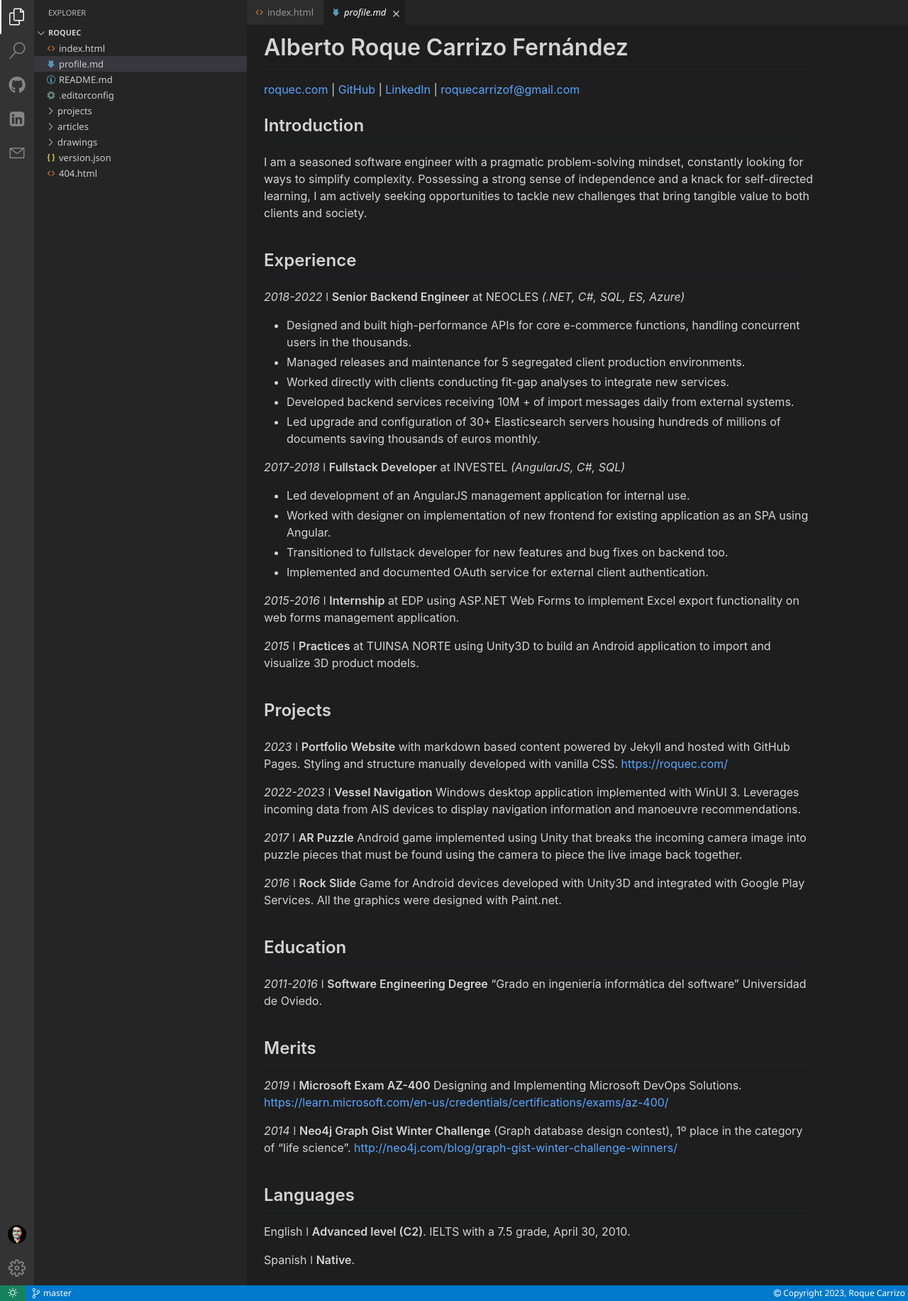
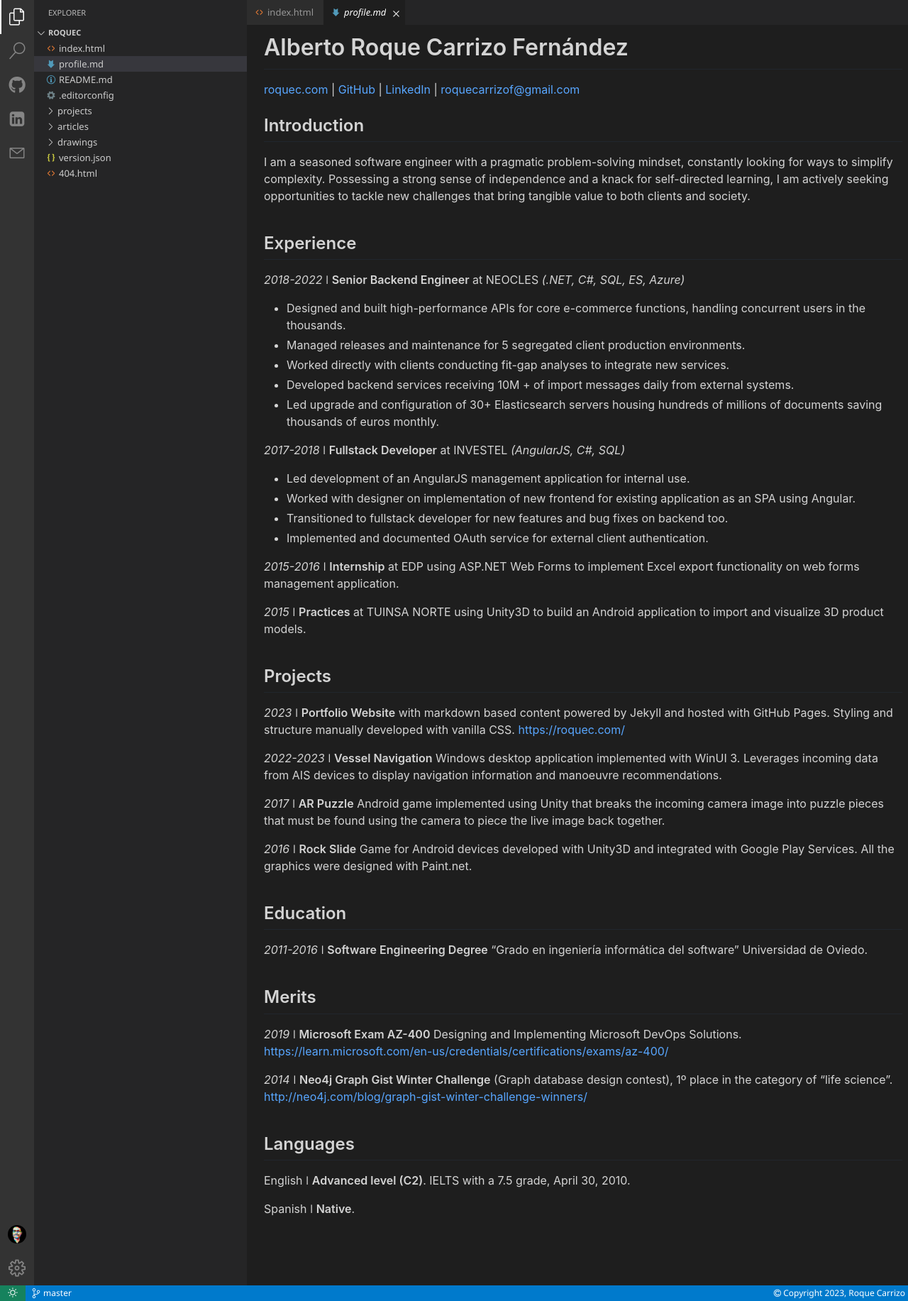
Before and after one commit to roquec/portfolio, a Jekyll site: the page built from src/profile.md, in a window 1280 px wide. Shown: the whole page at 71% size. Built offline with Jekyll 4.4.1, drawn with Linux system fonts in a browser that asks for light colours; some web fonts are replaced.

Commit message:
increase content width

```diff
--- a/src/_sass/variables.scss
+++ b/src/_sass/variables.scss
@@ -12,7 +12,7 @@
 // Layout variables
 $tabs-height: rem(35px);
 $navigation-width: rem(300px);
-$content-max-width: 80ch;
+$content-max-width: 95ch;
 
 // Typography
 $base-font-family: Segoe WPC, Segoe UI, sans-serif;
```
